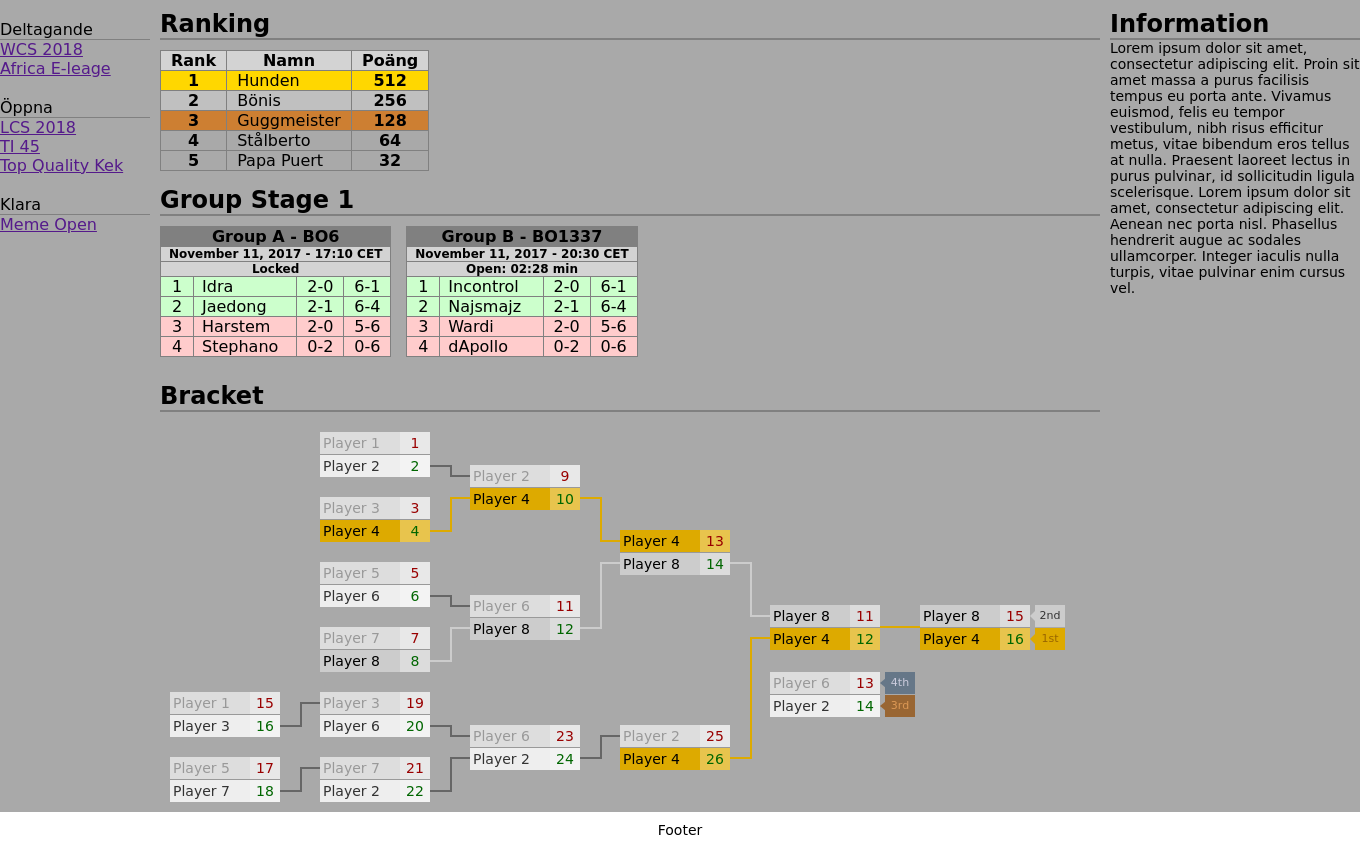
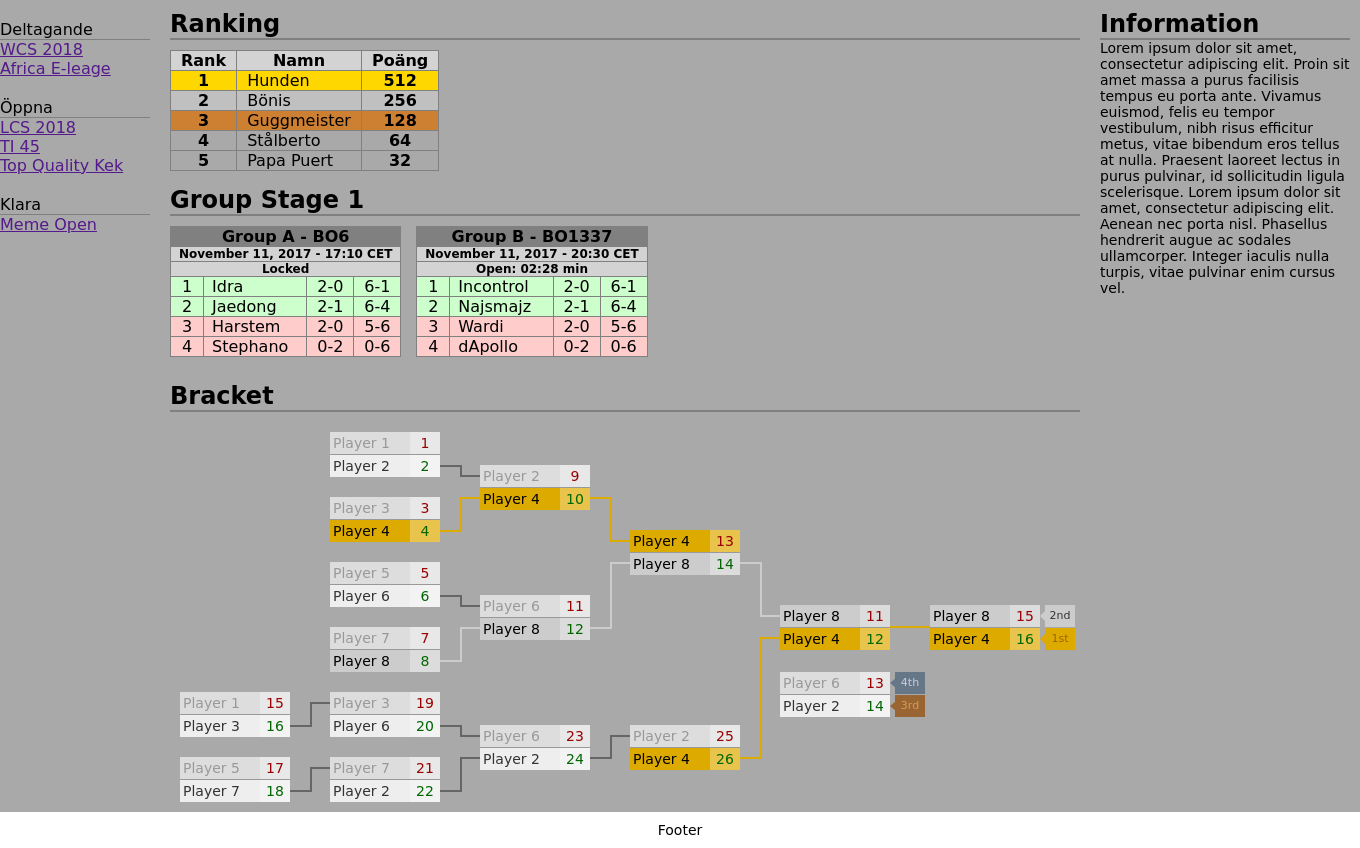
Before and after one commit to perjhellstrom/betting_site, a Flask app: template site/templates/main.html in a window 1360 px wide. Shown: the part 125-973 px from the top of the page. Run offline with Flask 2, Linux system fonts and the light colour scheme; the template is opened without the code that fills it, so the values that code supplies are empty.

Commit message:
Make information box a part of the tournament

```diff
--- a/site/css/main.css
+++ b/site/css/main.css
@@ -92,6 +92,15 @@ p {
     padding: 0 10px 0 10px;
 }
 
+.tournament-container {
+    display: flex;
+    justify-content: space-between;
+}
+
+.tournament-elements {
+    padding: 0 10px 0 10px;
+}
+
 .tournament-information {
     flex-basis: 250px;
     flex-shrink: 0;
--- a/site/templates/main.html
+++ b/site/templates/main.html
@@ -39,6 +39,8 @@
                 <a href="">Meme Open</a>
             </div>
             <div id="tournament-page" class="page">
+                <div class="tournament-container">
+                    <div class="tournament-elements">
                         <section>
                             <h2>Ranking</h2>
                         </section>
@@ -177,6 +179,8 @@
                             <p>Lorem ipsum dolor sit amet, consectetur adipiscing elit. Proin sit amet massa a purus facilisis tempus eu porta ante. Vivamus euismod, felis eu tempor vestibulum, nibh risus efficitur metus, vitae bibendum eros tellus at nulla. Praesent laoreet lectus in purus pulvinar, id sollicitudin ligula scelerisque. Lorem ipsum dolor sit amet, consectetur adipiscing elit. Aenean nec porta nisl. Phasellus hendrerit augue ac sodales ullamcorper. Integer iaculis nulla turpis, vitae pulvinar enim cursus vel.</p>
                         </section>
                     </div>
+                </div>
+            </div>
             <div id="bracket-only-page" class="page">
                 Creating bracket only
             </div>
```
Lines whose indentation alone changed are shown as unchanged.
